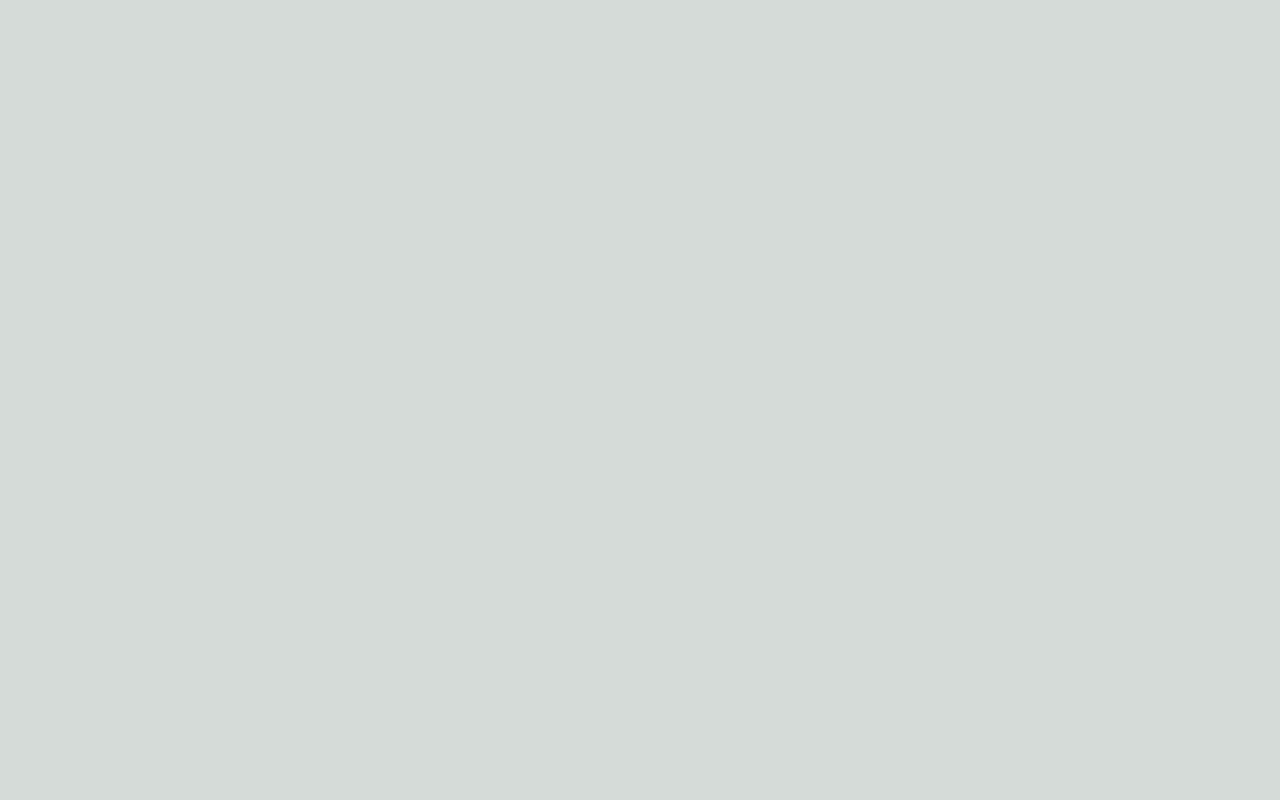
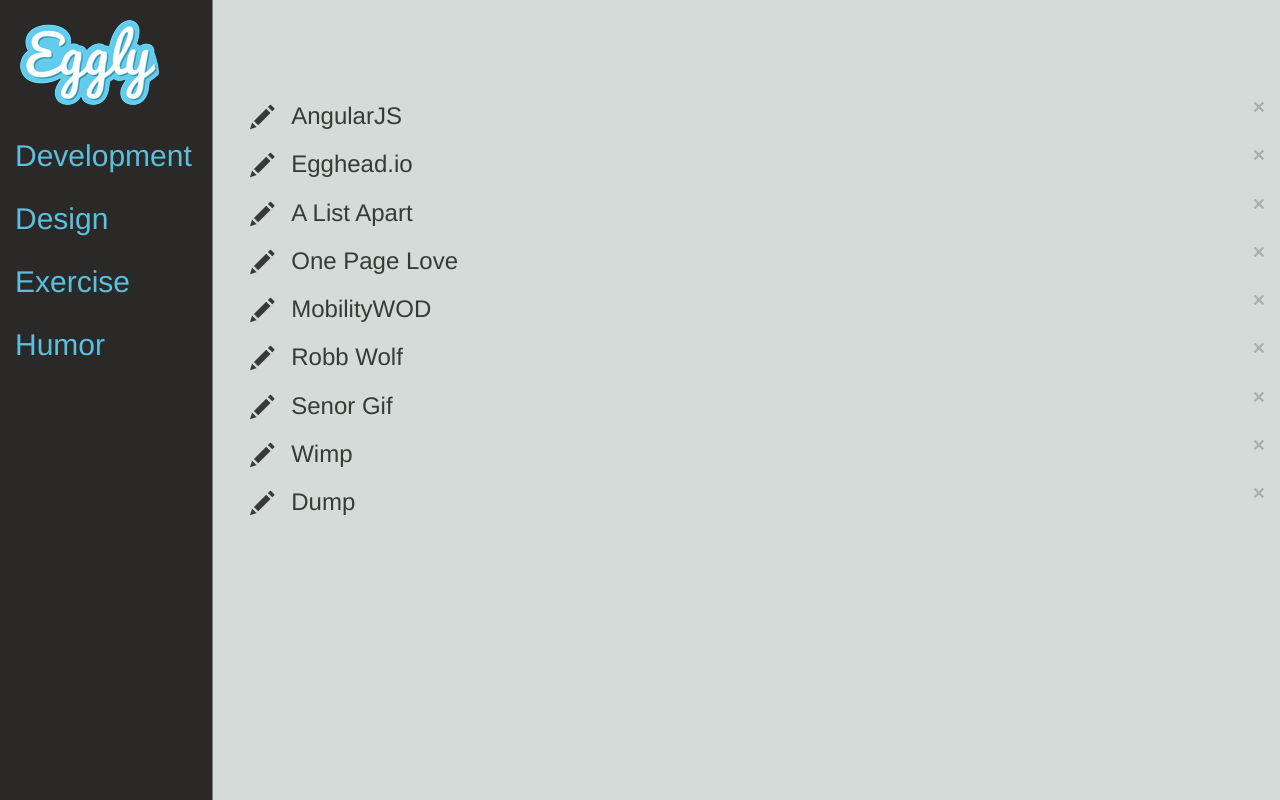
Before and after one commit to devarchi33/devarchi33-javascript, a website: page angular-fundamentals-origin/index.html in a window 1280 px wide. Drawn offline with nearby package versions, Linux system fonts and the light colour scheme.

Commit message:
1. angular fundamentals 메인 페이지 마크업 완성.

```diff
--- a/angular-fundamentals-origin/index.html
+++ b/angular-fundamentals-origin/index.html
@@ -1,5 +1,5 @@
 <!DOCTYPE html>
-<html lang="ko">
+<html lang="ko" ng-app="MainApp">
 <head>
     <meta charset="UTF-8"/>
     <meta name="viewport" content="width=device-width"/>
@@ -11,9 +11,29 @@
     <link rel="stylesheet" href="./css/app.css">
     <link rel="stylesheet" href="./css/animations.css">
 </head>
-<body>
+<body ng-controller="MainCntrl">
 
-
+<div class="container-fluid">
+    <div class="row">
+        <div class="col-sm-3 col-md-2 sidebar">
+            <a href="#"><img src="./img/logo.png" alt="로고" class="logo"></a>
+            <ul class="nav nav-bar">
+                <li ng-repeat="category in categories">
+                    <a href="">{{category.name}}</a>
+                </li>
+            </ul>
+        </div>
+        <div class="col-sm-9 col-sm-offset-3 col-md-10 col-md-offset-2 main">
+            <div ng-repeat="bookmark in bookmarks">
+                <button class="close">&times;</button>
+                <button class="btn btn-link">
+                    <span class="glyphicon glyphicon-pencil"></span>
+                </button>
+                <a href="{{bookmark.url}}" target="_blank">{{bookmark.title}}</a>
+            </div>
+        </div>
+    </div>
+</div>
 <script src="../node_modules/jquery/dist/jquery.min.js"></script>
 <script src="../node_modules/bootstrap/dist/js/bootstrap.min.js"></script>
 <script src="../node_modules/lodash/lodash.min.js"></script>
--- a/angular-fundamentals-origin/js/app.js
+++ b/angular-fundamentals-origin/js/app.js
@@ -1,3 +1,29 @@
 /**
  * Created by donghoon on 2016. 6. 10..
  */
+angular.module("MainApp", [])
+    .run(function () {
+        console.log("My app is ready!");
+    })
+    .controller("MainCntrl", function ($scope) {
+        $scope.greeting = "Hello My App!";
+
+        $scope.categories = [
+            {"id": 0, "name": "Development"},
+            {"id": 1, "name": "Design"},
+            {"id": 2, "name": "Exercise"},
+            {"id": 3, "name": "Humor"}
+        ];
+
+        $scope.bookmarks = [
+            {"id": 0, "title": "AngularJS", "url": "http://angularjs.org", "category": "Development"},
+            {"id": 1, "title": "Egghead.io", "url": "http://angularjs.org", "category": "Development"},
+            {"id": 2, "title": "A List Apart", "url": "http://alistapart.com/", "category": "Design"},
+            {"id": 3, "title": "One Page Love", "url": "http://onepagelove.com/", "category": "Design"},
+            {"id": 4, "title": "MobilityWOD", "url": "http://www.mobilitywod.com/", "category": "Exercise"},
+            {"id": 5, "title": "Robb Wolf", "url": "http://robbwolf.com/", "category": "Exercise"},
+            {"id": 6, "title": "Senor Gif", "url": "http://memebase.cheezburger.com/senorgif", "category": "Humor"},
+            {"id": 7, "title": "Wimp", "url": "http://wimp.com", "category": "Humor"},
+            {"id": 8, "title": "Dump", "url": "http://dump.com", "category": "Humor"}
+        ];
+    });
```
Also changed, not shown: angular-fundamentals-origin/data/bookmarks.json (renamed from angular-fundamentals-origin/data/bookmarks.json.js), angular-fundamentals-origin/data/categories.json (renamed from angular-fundamentals-origin/data/categories.json.js).
